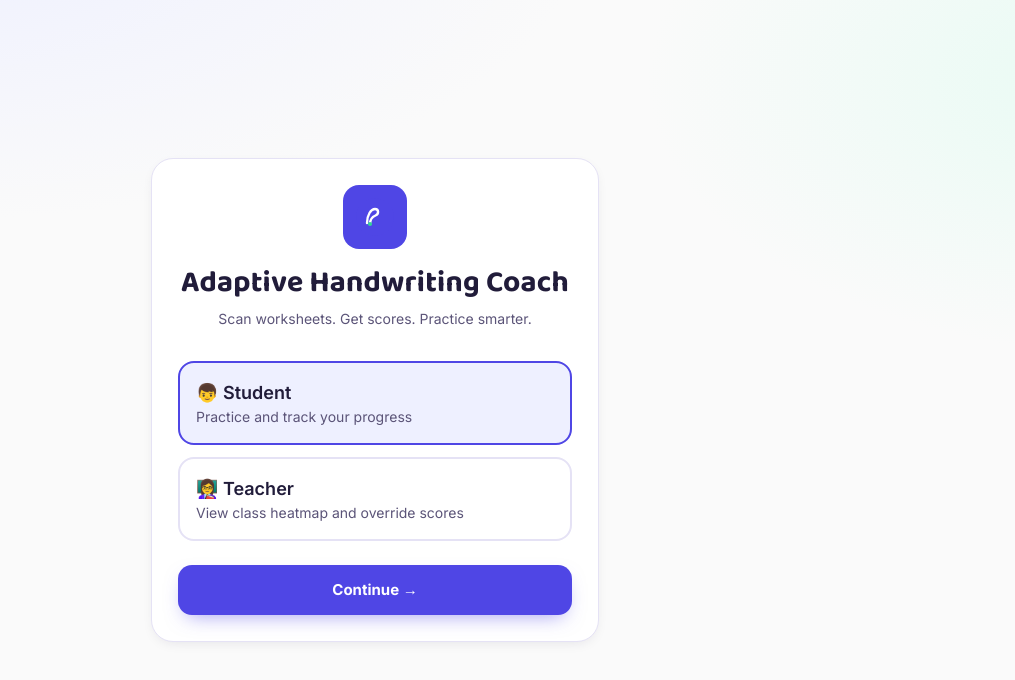
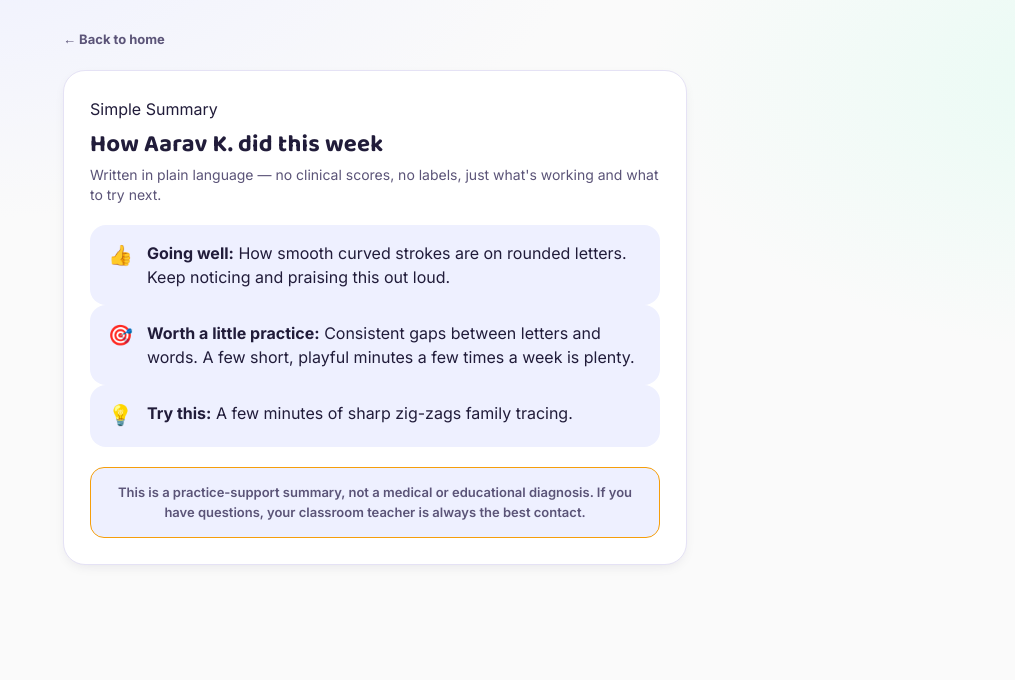
Before and after one commit to viratcore01/handwriting-, a React (Vite) app in the folder frontend/: page /parent in a window 1280 px wide. Before the commit this address led to /. Shown: the top 680 px of the page, without its empty margins (265-1280 px from the left). Built offline with nearby package versions, Linux system fonts and the light colour scheme; no server answers.

Commit message:
feat: port missing features from old demo — back links, letter picker, ladder, parent view

```diff
--- a/frontend/src/App.jsx
+++ b/frontend/src/App.jsx
@@ -7,6 +7,7 @@ import Practice from './pages/Practice'
 import Progress from './pages/Progress'
 import TeacherDashboard from './pages/TeacherDashboard'
 import StudentProfile from './pages/StudentProfile'
+import ParentView from './pages/ParentView'
 
 const API_BASE = import.meta.env.VITE_API_URL || '/'
 
@@ -24,6 +25,7 @@ export default function App() {
         <Route path="/progress" element={<Progress />} />
         <Route path="/teacher" element={<TeacherDashboard />} />
         <Route path="/student/:studentId" element={<StudentProfile />} />
+        <Route path="/parent" element={<ParentView />} />
         <Route path="*" element={<Navigate to="/" replace />} />
       </Routes>
     </div>
--- a/frontend/src/index.css
+++ b/frontend/src/index.css
@@ -106,3 +106,92 @@
 @keyframes spin { to { transform: rotate(360deg); } }
 .animate-fade { animation: fade 0.35s ease; }
 .animate-spin-slow { animation: spin 1s linear infinite; }
+
+.back-link {
+  display: inline-flex;
+  align-items: center;
+  gap: 6px;
+  color: var(--ink-soft);
+  font-weight: 700;
+  font-size: 13px;
+  margin-bottom: 14px;
+  background: none;
+  border: none;
+  padding: 6px 0;
+  cursor: pointer;
+}
+.back-link:hover { color: var(--indigo); }
+
+.protocol-steps {
+  display: flex;
+  gap: 10px;
+  flex-wrap: wrap;
+  margin-bottom: 6px;
+}
+.step-chip {
+  display: flex;
+  align-items: center;
+  gap: 8px;
+  padding: 8px 14px;
+  border-radius: 999px;
+  background: var(--lavender);
+  font-size: 13px;
+  font-weight: 700;
+  color: var(--ink-soft);
+}
+.step-chip.active { background: var(--indigo); color: #fff; }
+.step-chip.done { background: var(--mint); color: #04382A; }
+
+.letter-picker {
+  display: flex;
+  gap: 8px;
+  flex-wrap: wrap;
+  margin: 10px 0;
+}
+.letter-chip {
+  width: 42px;
+  height: 42px;
+  border-radius: 12px;
+  border: 2px solid var(--line);
+  background: #fff;
+  font-family: 'Baloo 2', sans-serif;
+  font-weight: 800;
+  font-size: 18px;
+  color: var(--ink-soft);
+  display: flex;
+  align-items: center;
+  justify-content: center;
+  cursor: pointer;
+  transition: all 0.15s ease;
+}
+.letter-chip:hover, .letter-chip.active {
+  border-color: var(--indigo);
+  background: var(--indigo);
+  color: #fff;
+}
+
+.tip-card {
+  display: flex;
+  gap: 14px;
+  align-items: flex-start;
+  background: var(--lavender);
+  border-radius: 16px;
+  padding: 16px 18px;
+}
+.tip-num {
+  font-family: 'Baloo 2', sans-serif;
+  font-weight: 800;
+  color: var(--indigo);
+  font-size: 20px;
+  flex: none;
+}
+.safety-strip {
+  background: #FFF7E8;
+  border: 1px solid var(--amber);
+  color: var(--amber-deep);
+  padding: 14px 18px;
+  border-radius: 14px;
+  font-size: 14px;
+  font-weight: 600;
+  text-align: center;
+}
--- /dev/null
+++ b/frontend/src/pages/ParentView.jsx
@@ -0,0 +1,57 @@
+import { useNavigate } from 'react-router-dom'
+
+const SKILL_META = {
+  alignment: { label: 'Baseline Alignment', child: 'How level the writing sits on the rule line' },
+  spacing:   { label: 'Letter & Word Spacing', child: 'Consistent gaps between letters and words' },
+  curves:    { label: 'Curve Smoothness', child: 'How smooth curved strokes are on rounded letters' },
+}
+
+const SHAPE_FAMILIES = {
+  alignment: { title: 'Straight Lines Family', blurb: 'Focuses on level baseline control and steady stroke rhythm.' },
+  spacing:   { title: 'Sharp Zig-Zags Family', blurb: 'Focuses on direction turns and angle accuracy.' },
+  curves:    { title: 'Counter-Clockwise Curves Family', blurb: 'Focuses on smooth left-turning continuous curves.' },
+}
+
+export default function ParentView() {
+  const navigate = useNavigate()
+  const studentName = 'Aarav K.'
+  const weakest = 'spacing'
+  const strongest = 'curves'
+
+  return (
+    <div className="max-w-2xl mx-auto p-6 animate-fade">
+      <button onClick={() => navigate('/home')} className="back-link mb-4">← Back to home</button>
+
+      <div className="card">
+        <div className="eyebrow mb-2">Simple Summary</div>
+        <h2 className="text-2xl font-bold mb-1">How {studentName} did this week</h2>
+        <p className="text-ink-soft text-sm mb-5">Written in plain language — no clinical scores, no labels, just what's working and what to try next.</p>
+
+        <div className="stack">
+          <div className="tip-card">
+            <div className="tip-num">👍</div>
+            <div>
+              <strong>Going well:</strong> {SKILL_META[strongest].child}. Keep noticing and praising this out loud.
+            </div>
+          </div>
+          <div className="tip-card">
+            <div className="tip-num">🎯</div>
+            <div>
+              <strong>Worth a little practice:</strong> {SKILL_META[weakest].child}. A few short, playful minutes a few times a week is plenty.
+            </div>
+          </div>
+          <div className="tip-card">
+            <div className="tip-num">💡</div>
+            <div>
+              <strong>Try this:</strong> A few minutes of {SHAPE_FAMILIES[weakest].title.toLowerCase()} tracing.
+            </div>
+          </div>
+        </div>
+
+        <div className="safety-strip mt-5" style={{ background: 'var(--lavender)', padding: '14px 18px', borderRadius: '14px', fontSize: '13px', color: 'var(--ink-soft)', lineHeight: 1.6 }}>
+          This is a practice-support summary, not a medical or educational diagnosis. If you have questions, your classroom teacher is always the best contact.
+        </div>
+      </div>
+    </div>
+  )
+}
--- a/frontend/src/pages/Practice.jsx
+++ b/frontend/src/pages/Practice.jsx
@@ -1,13 +1,40 @@
 import { useState, useEffect } from 'react'
 import { useSearchParams, useNavigate } from 'react-router-dom'
 import { API_BASE } from '../App'
+
+const SHAPE_FAMILIES = {
+  alignment: {
+    title: 'Straight Lines Family',
+    blurb: 'Focuses on level baseline control and steady stroke rhythm.',
+    letters: ['E', 'F', 'H', 'I', 'L', 'T'],
+    words: ['LINE', 'TILE', 'LIFT']
+  },
+  spacing: {
+    title: 'Sharp Zig-Zags Family',
+    blurb: 'Focuses on direction turns and angle accuracy.',
+    letters: ['A', 'K', 'M', 'N', 'V', 'W', 'X', 'Z'],
+    words: ['ZIGZAG', 'HERO', 'WAVE']
+  },
+  curves: {
+    title: 'Counter-Clockwise Curves Family',
+    blurb: 'Focuses on smooth left-turning continuous curves.',
+    letters: ['C', 'O', 'G', 'Q', 'S'],
+    words: ['MOON', 'FLOW', 'SONG']
+  }
+}
+
+const LEVELS = ['Large Shapes', 'Letters', 'Words']
 
 export default function Practice() {
   const [searchParams] = useSearchParams()
   const skill = searchParams.get('skill') || 'alignment'
   const [url, setUrl] = useState('')
   const [loading, setLoading] = useState(true)
+  const [selectedLetter, setSelectedLetter] = useState(0)
+  const [practiceLevel, setPracticeLevel] = useState(0)
   const navigate = useNavigate()
+
+  const family = SHAPE_FAMILIES[skill] || SHAPE_FAMILIES.alignment
 
   useEffect(() => {
     fetch(`${API_BASE}/api/worksheets/${skill}`)
@@ -16,11 +43,57 @@ export default function Practice() {
       .catch(() => setLoading(false))
   }, [skill])
 
+  const handleAdvance = () => {
+    if (practiceLevel < 2) {
+      setPracticeLevel(practiceLevel + 1)
+    }
+  }
+
   return (
     <div className="max-w-2xl mx-auto p-6 animate-fade">
-      <button onClick={() => navigate('/home')} className="back-link mb-4">← Back to home</button>
+      <button onClick={() => navigate(-1)} className="back-link mb-4">← Back</button>
       <h1 className="text-3xl font-bold mb-1">Practice Worksheet</h1>
       <p className="text-ink-soft mb-6 capitalize">Print and practice {skill} exercises.</p>
+
+      <div className="card mb-6">
+        <div className="eyebrow mb-2">{family.title}</div>
+        <p className="text-ink-soft text-sm mb-4">{family.blurb}</p>
+
+        <div className="protocol-steps mb-4">
+          {LEVELS.map((level, i) => (
+            <span
+              key={i}
+              className={`step-chip ${i === practiceLevel ? 'active' : ''} ${i < practiceLevel ? 'done' : ''}`}
+            >
+              {i < practiceLevel ? '✓ ' : ''}{level}
+            </span>
+          ))}
+        </div>
+
+        {practiceLevel === 1 && (
+          <div className="mb-4">
+            <div className="eyebrow mb-2" style={{ fontSize: '11px' }}>Pick a letter to practice:</div>
+            <div className="letter-picker">
+              {family.letters.map((letter, idx) => (
+                <button
+                  key={letter}
+                  onClick={() => setSelectedLetter(idx)}
+                  className={`letter-chip ${idx === selectedLetter ? 'active' : ''}`}
+                >
+                  {letter}
+                </button>
+              ))}
+            </div>
+          </div>
+        )}
+
+        <div
+          className="text-center font-bold p-3 rounded-xl mb-4"
+          style={{ background: 'var(--lavender)', color: 'var(--indigo)', fontSize: '14px' }}
+        >
+          🎯 Practice: {LEVELS[practiceLevel]} — {practiceLevel === 1 ? `Letter "${family.letters[selectedLetter]}"` : family.words[0]}
+        </div>
+      </div>
 
       {loading ? (
         <div className="card text-center py-12">
@@ -33,6 +106,11 @@ export default function Practice() {
           <div className="mt-4 flex gap-3">
             <a href={url} target="_blank" rel="noopener noreferrer" className="btn btn-primary">Open PDF</a>
             <a href={url} download className="btn btn-ghost">Download</a>
+            {practiceLevel < 2 && (
+              <button onClick={handleAdvance} className="btn btn-mint">
+                Advance Level →
+              </button>
+            )}
           </div>
         </div>
       ) : (
--- a/frontend/src/pages/Progress.jsx
+++ b/frontend/src/pages/Progress.jsx
@@ -1,5 +1,5 @@
 import { useState, useEffect } from 'react'
-import { useSearchParams } from 'react-router-dom'
+import { useSearchParams, useNavigate } from 'react-router-dom'
 import { LineChart, Line, XAxis, YAxis, CartesianGrid, Tooltip, ResponsiveContainer } from 'recharts'
 import { API_BASE } from '../App'
 
@@ -27,6 +27,7 @@ export default function Progress() {
 
   return (
     <div className="max-w-4xl mx-auto p-6 animate-fade">
+      <button onClick={() => navigate(-1)} className="back-link mb-4">← Back</button>
       <h1 className="text-3xl font-bold mb-1">Progress Chart</h1>
       <p className="text-ink-soft mb-6">Track improvement across scans over time.</p>
 
--- a/frontend/src/pages/Results.jsx
+++ b/frontend/src/pages/Results.jsx
@@ -55,6 +55,13 @@ export default function Results() {
       )}
       <p className="text-ink-soft mb-6">Here is how the worksheet scored across three key skills.</p>
 
+      {scan.image_url && (
+        <div className="card mb-6">
+          <div className="eyebrow mb-2">Scanned Worksheet</div>
+          <img src={scan.image_url} alt="Scanned worksheet" className="w-full max-h-64 object-contain rounded-xl" />
+        </div>
+      )}
+
       <div className="space-y-5 mb-8">
         {skills.map(skill => (
           <div key={skill.key} className="card">
--- a/frontend/src/pages/Welcome.jsx
+++ b/frontend/src/pages/Welcome.jsx
@@ -8,6 +8,8 @@ export default function Welcome() {
   const handleContinue = () => {
     if (role === 'teacher') {
       navigate('/teacher')
+    } else if (role === 'parent') {
+      navigate('/parent')
     } else {
       navigate('/home')
     }
@@ -43,6 +45,13 @@ export default function Welcome() {
             <div className="text-lg">👩‍🏫 Teacher</div>
             <div className="text-sm text-ink-soft font-normal">View class heatmap and override scores</div>
           </button>
+          <button
+            onClick={() => setRole('parent')}
+            className={`w-full p-4 rounded-2xl border-2 text-left font-semibold transition-all ${role === 'parent' ? 'border-indigo bg-lavender' : 'border-line bg-surface hover:border-indigo/30'}`}
+          >
+            <div className="text-lg">👨‍👩‍👧 Parent</div>
+            <div className="text-sm text-ink-soft font-normal">View plain-language progress summary</div>
+          </button>
         </div>
 
         <button onClick={handleContinue} className="btn btn-primary btn-block">
```
